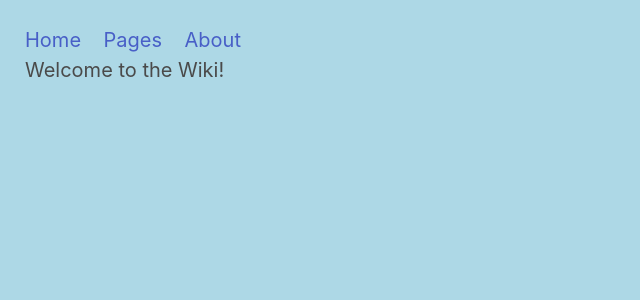
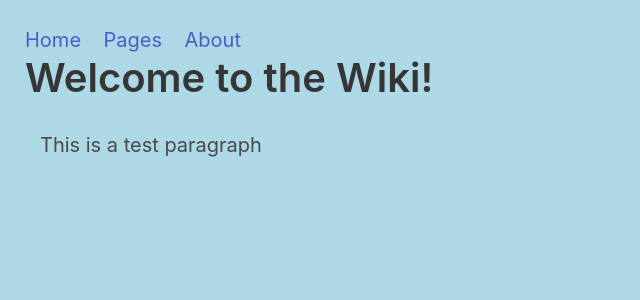
Before and after one commit to RubP04/lab421, a Flask app: page / in a window 1280 px wide. Shown: the top 300 px of the page, without its empty margins (0-640 px from the left). Run offline with Flask 3, Linux system fonts and the light colour scheme.

Commit message:
Add page updates

```diff
--- a/flaskr/static/style.css
+++ b/flaskr/static/style.css
@@ -19,3 +19,8 @@ p {
     margin-left: 15px;
     background-color: lightblue;
 }
+
+img {
+    max-width: 100px;
+    max-height: 100px;
+}
--- a/flaskr/templates/main.html
+++ b/flaskr/templates/main.html
@@ -27,9 +27,11 @@
 
     <!-- The below tag is using Bulma CSS. Try replacing line 30 with line 29. -->
     <!-- <div class="content"> -->
-    <div>
-        {% block content %}{{ page_content }}{% endblock %}
+    <div class="content">
+        {% block content %}<h1>{{ page_content }}</h1>{% endblock %}
     </div>
+
+    <p>This is a test paragraph</p>
 
 </body>
 
```
